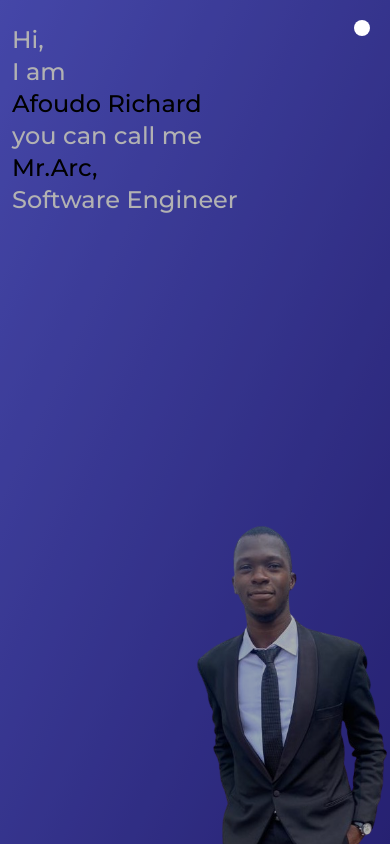
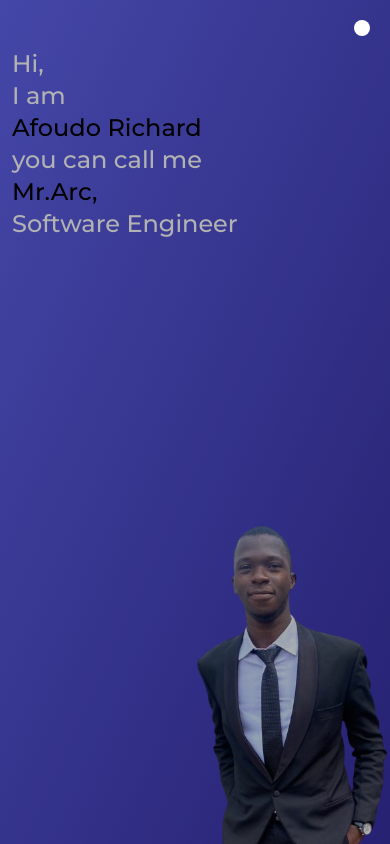
Before and after one commit to Afoudo-Richard/afoudo-richard.github.io, a website: page index.html in a window 390 px wide. Drawn offline with nearby package versions, Linux system fonts and the light colour scheme; some icons are missing.

Commit message:
changed the padding of the header text

```diff
--- a/index.html
+++ b/index.html
@@ -156,7 +156,7 @@
           class="h-full flex flex-col justify-start md:justify-center items-start bg-right-bottom bg-no-repeat bg-50% md:bg-20% lg:bg-25% relative"
           style="background-image: url('/src/assets/images/richard-afoudo-2.png')">
           <div class="absolute inset-0 bg-black/30 z-30 lg:hidden"></div>
-          <div class="flex flex-col items-start pt-6 md:pt-0 pl-3 md:pl-6">
+          <div class="flex flex-col items-start pt-12 md:pt-0 pl-3 md:pl-6">
 
             <h1 class="text-2xl sm:text-4xl md:text-2xl lg:text-5xl text-white font-medium leading-8 md:leading-10">
               Hi,<br>I am <span class="text-black"><br>Afoudo
```
Also changed, not shown: dist/output.css.
